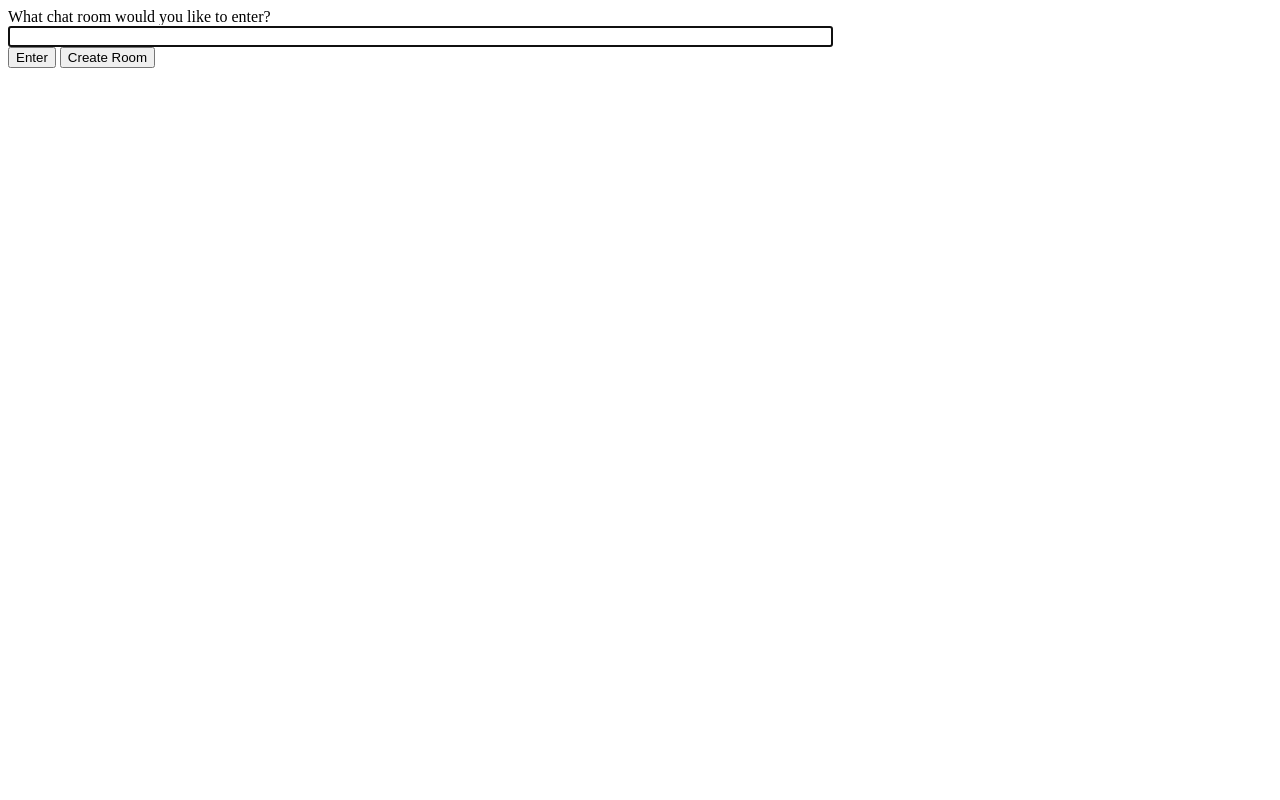
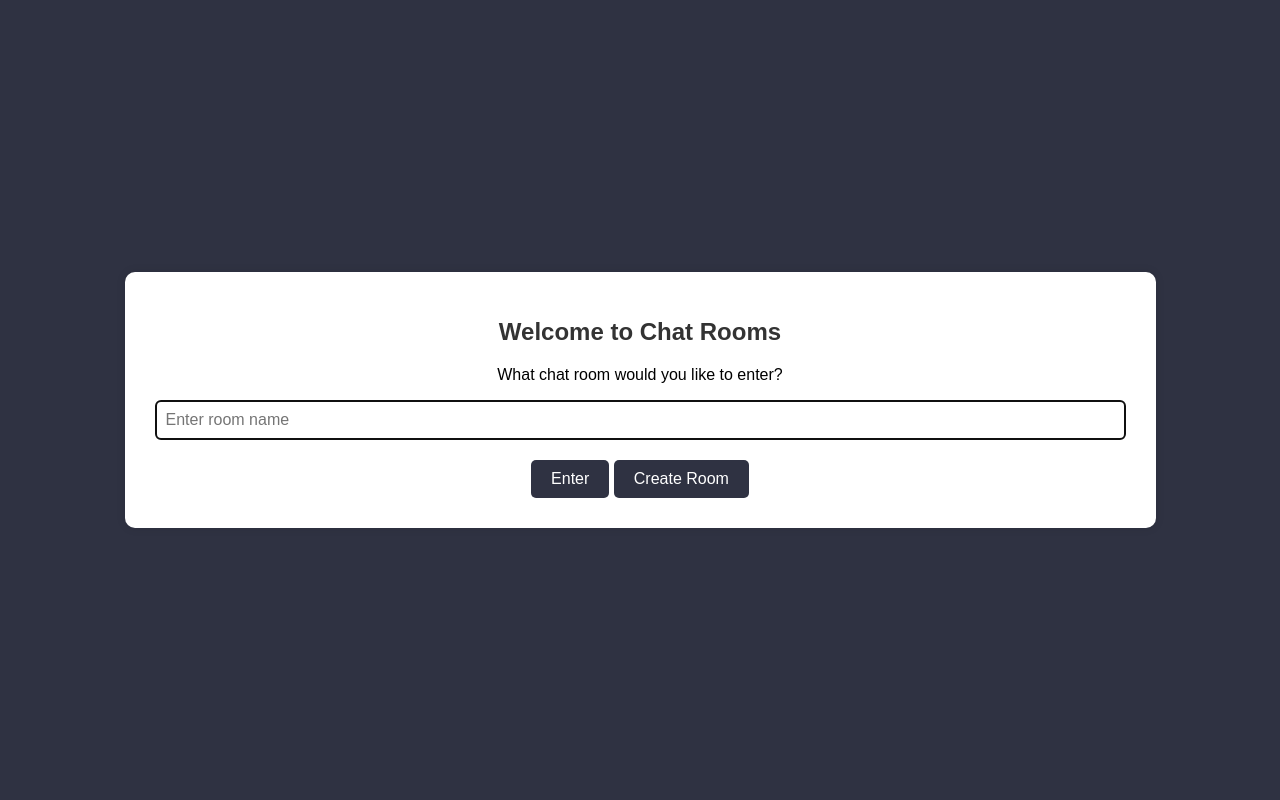
Before and after one commit to lpdmarsman/food_finder, a Django app: page /ws/chat/ in a window 1280 px wide. Run offline with Django 5.2, Linux system fonts and the light colour scheme.

Commit message:
Updated Chat page

```diff
--- a/food/findfood/templates/chat/chat.html
+++ b/food/findfood/templates/chat/chat.html
@@ -3,12 +3,59 @@
 <head>
     <meta charset="utf-8"/>
     <title>Chat Rooms</title>
+    <style>
+        body {
+            font-family: Arial, sans-serif;
+            background-color: #2F3242;
+            display: flex;
+            justify-content: center;
+            align-items: center;
+            height: 100vh;
+            margin: 0;
+        }
+        .container {
+            text-align: center;
+            background: #fff;
+            padding: 30px;
+            border-radius: 10px;
+            box-shadow: 0 0 10px rgba(0, 0, 0, 0.1);
+        }
+        h1 {
+            margin-bottom: 20px;
+            font-size: 24px;
+            color: #333;
+        }
+        input[type="text"] {
+            width: calc(100% - 22px);
+            padding: 10px;
+            margin-bottom: 10px;
+            border: 1px solid #ccc;
+            border-radius: 5px;
+            font-size: 16px;
+        }
+        input[type="button"], button {
+            padding: 10px 20px;
+            border: none;
+            border-radius: 5px;
+            background-color: #2F3242;
+            color: white;
+            font-size: 16px;
+            cursor: pointer;
+            margin-top: 10px;
+        }
+        input[type="button"]:hover, button:hover {
+            background-color: #2F324;
+        }
+    </style>
 </head>
 <body>
-    What chat room would you like to enter?<br>
-    <input id="room-name-input" type="text" size="100"><br>
-    <input id="room-name-submit" type="button" value="Enter">
-    <button id="createRoom">Create Room</button>
+    <div class="container">
+        <h1>Welcome to Chat Rooms</h1>
+        <p>What chat room would you like to enter?</p>
+        <input id="room-name-input" type="text" size="100" placeholder="Enter room name"><br>
+        <input id="room-name-submit" type="button" value="Enter">
+        <button id="createRoom">Create Room</button>
+    </div>
 
     <script>
         document.querySelector('#room-name-input').focus();
```
